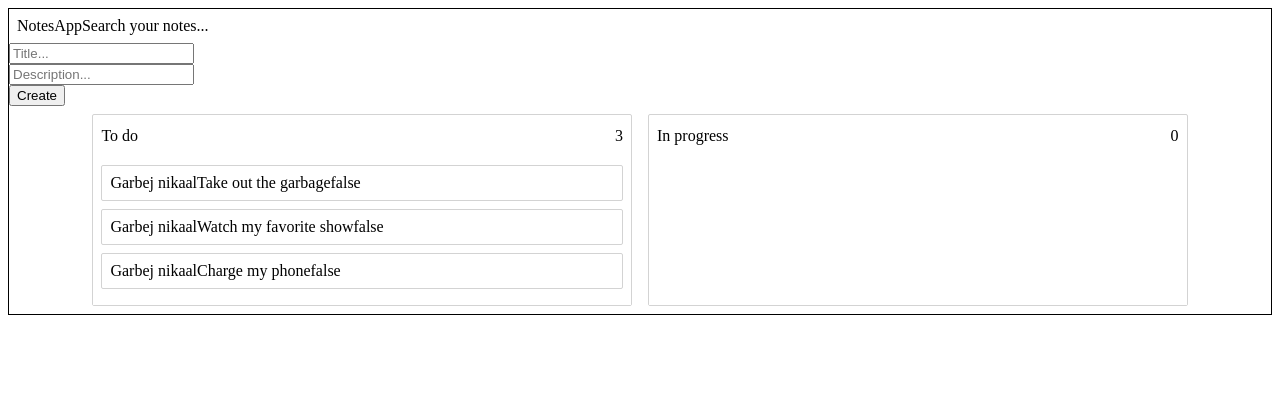
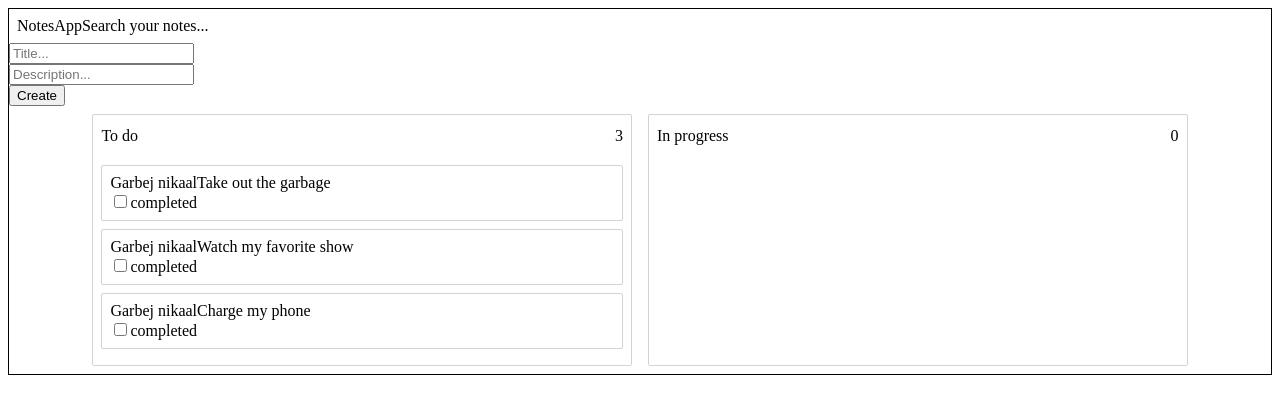
Before and after one commit to lavlife06/keepNotesApp, a React (Create React App) app: page / in a window 1280 px wide. Shown: the top 414 px of the page. Built offline with nearby package versions, Linux system fonts and the light colour scheme.

Commit message:
added checkboxHandler

```diff
--- a/src/component/task.jsx
+++ b/src/component/task.jsx
@@ -1,7 +1,9 @@
-import React from "react";
+import React, { Fragment } from "react";
 import styled from "styled-components";
 import { Draggable } from "react-beautiful-dnd";
+import { connect } from "react-redux";
 
+import { updateNotes } from "../redux/actions/notes";
 const Container = styled.div`
   border: 1px solid lightgrey;
   border-radius: 2px;
@@ -10,8 +12,81 @@ const Container = styled.div`
   background-color: ${(props) => (props.isdragging ? "lightgreen" : "white")};
 `;
 
-export default class Task extends React.Component {
+class Task extends React.Component {
+  handleCheckBox = () => {
+    if (document.getElementById(this.props.task.id).checked) {
+      let theTasks = { ...this.props.tasks };
+      theTasks[this.props.task.id] = {
+        ...theTasks[this.props.task.id],
+        completed: true,
+      };
+
+      let newTaskIds1 = this.props.columns["column-1"].taskIds.filter(
+        (taskItem) => taskItem !== this.props.task.id
+      );
+
+      let newTaskIds2 = [...this.props.columns["column-2"].taskIds];
+      newTaskIds2.unshift(this.props.task.id);
+
+      let newColumns = {
+        "column-1": {
+          id: "column-1",
+          title: "To do",
+          taskIds: newTaskIds1,
+        },
+        "column-2": {
+          id: "column-2",
+          title: "In progress",
+          taskIds: newTaskIds2,
+        },
+      };
+      this.props.updateNotes({
+        tasks: theTasks,
+        columns: newColumns,
+      });
+      console.log({
+        theTasks,
+        newColumns,
+      });
+    } else {
+      let theTasks = { ...this.props.tasks };
+      theTasks[this.props.task.id] = {
+        ...theTasks[this.props.task.id],
+        completed: false,
+      };
+
+      let newTaskIds1 = [...this.props.columns["column-1"].taskIds];
+      newTaskIds1.unshift(this.props.task.id);
+
+      let newTaskIds2 = this.props.columns["column-2"].taskIds.filter(
+        (taskItem) => taskItem !== this.props.task.id
+      );
+
+      let newColumns = {
+        "column-1": {
+          id: "column-1",
+          title: "To do",
+          taskIds: newTaskIds1,
+        },
+        "column-2": {
+          id: "column-2",
+          title: "In progress",
+          taskIds: newTaskIds2,
+        },
+      };
+      this.props.updateNotes({
+        tasks: theTasks,
+        columns: newColumns,
+      });
+      console.log({
+        theTasks,
+        newColumns,
+      });
+    }
+  };
+
   render() {
+    console.log(this.props.task.completed, "completedcheck");
     return (
       <Draggable draggableId={this.props.task.id} index={this.props.index}>
         {(provided, snapshot) => (
@@ -21,15 +96,51 @@ export default class Task extends React.Component {
             ref={provided.innerRef}
             isdragging={snapshot.isDragging}
           >
-            {this.props.task.title}
-            {this.props.task.content}
-            {this.props.task.completed ? "true" : "false"}
+            <Fragment>
+              <div>
+                {this.props.task.title}
+                {this.props.task.content}
+              </div>
+              {this.props.task.completed ? (
+                <input
+                  type="checkbox"
+                  id={this.props.task.id}
+                  name={this.props.task.id}
+                  value={this.props.task.completed}
+                  onClick={this.handleCheckBox}
+                  checked
+                />
+              ) : (
+                <input
+                  type="checkbox"
+                  id={this.props.task.id}
+                  name={this.props.task.id}
+                  value={this.props.task.completed}
+                  onClick={this.handleCheckBox}
+                />
+              )}
+              <label htmlFor={this.props.task.id}>completed</label>
+            </Fragment>
           </Container>
         )}
       </Draggable>
     );
   }
 }
+const mapStateToProps = (state) => {
+  return {
+    tasks: state.notes.tasks,
+    columns: state.notes.columns,
+  };
+};
+
+const mapDispatchToProps = (dispatch) => {
+  return {
+    updateNotes: (notes) => dispatch(updateNotes(notes)),
+  };
+};
+export default connect(mapStateToProps, mapDispatchToProps)(Task);
+
 {
   /* <div
 style={{
```
